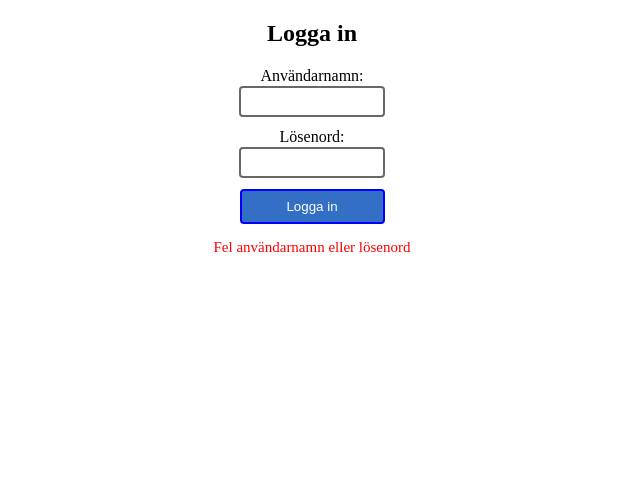
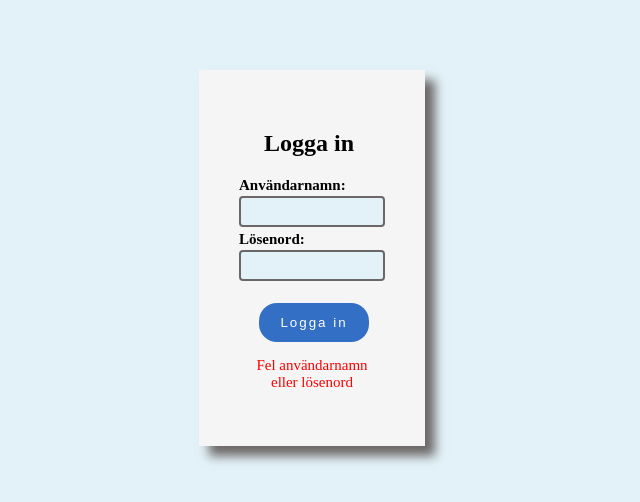
Before and after one commit to Pallicen/Inloggnings-sida, a plain HTML site: page index.html in a window 1280 px wide. Both pictures are taken after a click on the button "Logga in". Shown: the whole page, without its empty margins (328-968 px from the left). Drawn offline with Linux system fonts and the light colour scheme.

Commit message:
snyggat till koden sååå bra

```diff
--- a/index.html
+++ b/index.html
@@ -8,18 +8,15 @@
   <title>Inloggningssida</title>
 </head>
 <body>
+
 <div id="inloggningssida">
   <h2>Logga in</h2>
 
   <label for="användarnamn">Användarnamn:</label>
-  <br><br>
   <input type="text" id="användarnamn">
-  <br><br>
 
   <label for="lösenord">Lösenord:</label>
-  <br><br>
-  <input type="text" id="lösenord">
-  <br><br>
+  <input type="password" id="lösenord">
 
   <button id="loginButton">Logga in</button>
   <p id = "fel"></p>
@@ -27,7 +24,6 @@
 
 <div id="välkommensida">
 <h1>Välkommen</h1>
-<br><br>
 <button id="logoutButton">Logga ut</button>
 </div>
 
--- a/script.js
+++ b/script.js
@@ -1,33 +1,55 @@
-document.getElementById("välkommensida").style.display = "none";
 
+const ärInloggad = localStorage.getItem("ärInloggad");
+const välkommensida = document.getElementById("välkommensida");
+const inloggningssida = document.getElementById("inloggningssida");
 const loginButton = document.getElementById("loginButton");
 const logoutButton = document.getElementById("logoutButton");
+const fel = document.getElementById("fel");
+
+const rättAnvändarnamn = "test";
+const rättLösenord = "1234";
+
+välkommensida.style.display = "none";
+
+window.onload = function() {
+
+if (ärInloggad === "true") {
+inloggningssida.style.display = "none";
+välkommensida.style.display = "block";
+} else {
+inloggningssida.style.display = "block";
+välkommensida.style.display = "none";
+}
+};
+
 
 loginButton.addEventListener("click", function (){
-  const användarnamn = document.getElementById("användarnamn").value;
-  const lösenord = document.getElementById("lösenord").value;
-  const fel = document.getElementById("fel");
 
-  const rättAnvändarnamn = "test";
-  const rättLösenord = "1234";
+const användarnamn = document.getElementById("användarnamn").value;
+const lösenord = document.getElementById("lösenord").value;
 
   if (användarnamn === rättAnvändarnamn && lösenord === rättLösenord) {
+    localStorage.setItem("ärInloggad", "true");
 
-    document.getElementById("inloggningssida").style.display = "none";
-    document.getElementById("välkommensida").style.display = "block";
+   inloggningssida.style.display = "none";
+   välkommensida.style.display = "block";
 
   } else {
-    fel.textContent = "Fel användarnamn eller lösenord";
+    fel.textContent = "Fel användarnamn \neller lösenord";
   }
 });
 
 logoutButton.addEventListener("click", function() {
+  localStorage.removeItem("ärInloggad");
 
-    document.getElementById("inloggningssida").style.display = "block";
-    document.getElementById("välkommensida").style.display = "none";
+  const användarnamn = document.getElementById("användarnamn");
+  const lösenord = document.getElementById("lösenord");
 
-    document.getElementById("användarnamn").value = "";
-    document.getElementById("lösenord").value = "";
-    document.getElementById("fel").textContent = "";
+  välkommensida.style.display = "none";
+  inloggningssida.style.display = "block";
+
+  användarnamn.value = "";
+  lösenord.value = "";
+  fel.textContent = "";
 
 });
--- a/style.css
+++ b/style.css
@@ -1,47 +1,75 @@
+
+
 body {
-  text-align: center;
+  height: 500px;
+  display: flex;
+  justify-content: center;
+  align-items: center;
+  background-color: rgb(226, 242, 248);
+}
+
+#inloggningssida {
+    border: 3px;
+    background-color: whitesmoke;
+    padding: 40px;
+    min-height: 100px;
+    box-sizing: border-box;
+    box-shadow: 10px 10px 10px rgb(108, 103, 103);
+}
+
+label {
+ font-size: 15px;
+ font-weight: bold;
+ display: block;
+ margin-bottom: 2px;
+}
+
+input {
   display: block;
+  width: 130px;
+  padding: 6px;
+  border-radius: 4px;
+  border: solid;
+  border-color: rgb(108, 103, 103);
+  border-width: 2px;
+  margin-bottom: 4px;
+  background-color: rgb(226, 242, 248);
 
 }
 
-label {
-  display: block;
-  margin-bottom: -35px;
+h2 {
+  margin-left: 25px;
+}
+
+button {
+  width: 110px;
+  padding: 12px;
+  border-radius: 18px;
+  border: none;
+  border-width: 2px;
+  color: white;
+  background-color: rgb(51, 112, 197);
+  letter-spacing: 2px;
+  cursor: pointer;
+}
+
+#loginButton {
+ margin-left: 20px;
+ margin-top: 18px;
 }
 
 
-input {
-  width: 130px;
-  padding: 6px;
-  border-radius: 4px;
-  margin-bottom: -500px;
-  border: solid;
-  border-color: rgb(108, 103, 103);
-  border-width: 2px;
-}
-
-button {
-  width: 145px;
-  padding: 8px;
-  border-radius: 4px;
-  border: solid;
-  border-width: 2px;
-  color: white;
-  background-color: rgb(51, 112, 197);
-  border-color: blue;
-  cursor: pointer;
-}
-
-p {
-  color: red;
-}
-
 #fel {
   font-size: 15px;
+  color: red;
+  white-space: pre-line;
+  text-align: center;
 }
 
 #välkommensida {
   font-size: 25px;
+  text-align: center;
+
 }
 
 #logoutButton {
```
Also changed, not shown: 1 other file.
